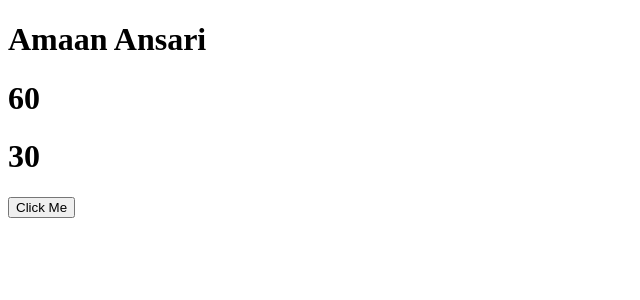
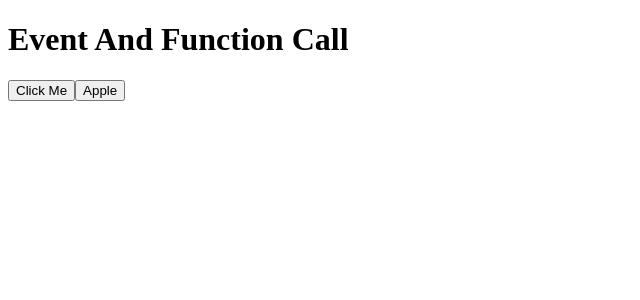
Before and after one commit to Amaan-2469/Learning-React, a React (Vite) app: page / in a window 1280 px wide. Shown: the top 300 px of the page, without its empty margins (0-640 px from the left). Built offline with nearby package versions, Linux system fonts and the light colour scheme.

Commit message:
Function calling in React

```diff
--- a/src/App.jsx
+++ b/src/App.jsx
@@ -1,13 +1,16 @@
 function App(){
-  const name = "Amaan Ansari"
-  let x = 10
-  let y = 20
+  function callFun(){
+    alert("Function Called")
+  }
+  function fruit(){
+    alert("apple")
+  }
+
   return(
     <>
-     <h1>{name}</h1>
-     <h1>{10 + 20 + 30}</h1>
-     <h1>{ x + y }</h1>
-     <button onClick={() => alert("Hello")}>Click Me</button>
+     <h1>Event And Function Call</h1>
+     <button onClick={callFun}>Click Me</button>
+     <button onClick={fruit}>Apple</button>
     </>
   )
 }
```
